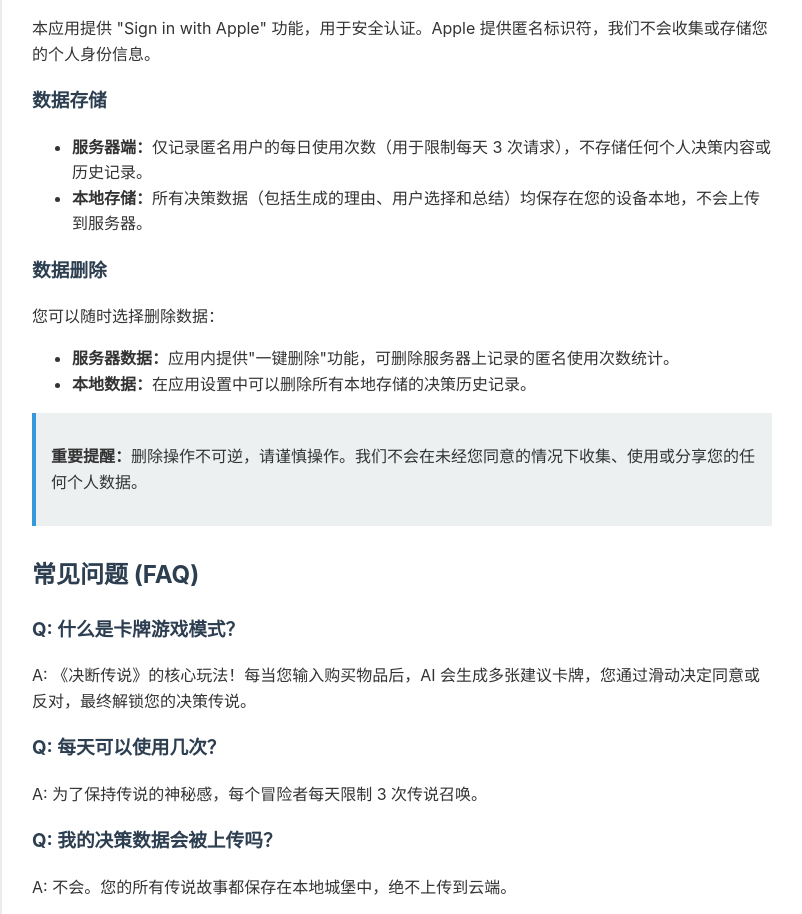
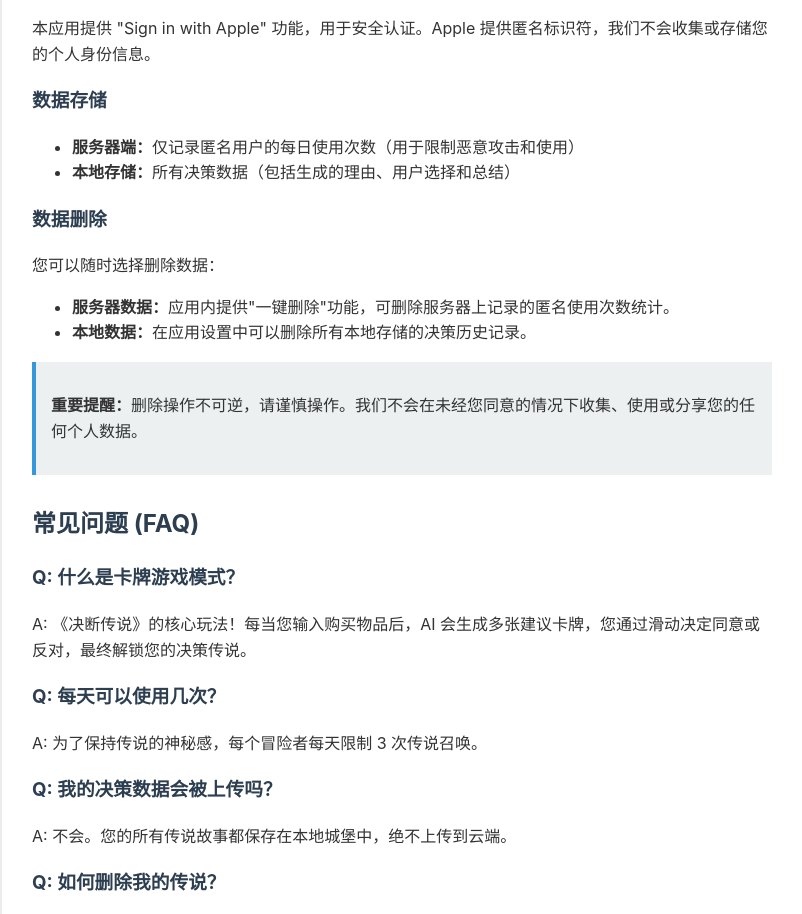
Before and after one commit to teacher-tony12138/DecisionHomePage, a plain HTML site: page index.html in a window 1280 px wide. Shown: the part 864-1778 px from the top of the page, without its empty margins (238-1040 px from the left). Drawn offline with Linux system fonts and the light colour scheme.

Commit message:
change text

```diff
--- a/index.html
+++ b/index.html
@@ -92,8 +92,8 @@
 
             <h3>数据存储</h3>
             <ul>
-                <li><strong>服务器端：</strong>仅记录匿名用户的每日使用次数（用于限制每天 3 次请求），不存储任何个人决策内容或历史记录。</li>
-                <li><strong>本地存储：</strong>所有决策数据（包括生成的理由、用户选择和总结）均保存在您的设备本地，不会上传到服务器。</li>
+                <li><strong>服务器端：</strong>仅记录匿名用户的每日使用次数（用于限制恶意攻击和使用）</li>
+                <li><strong>本地存储：</strong>所有决策数据（包括生成的理由、用户选择和总结）</li>
             </ul>
 
             <h3>数据删除</h3>
```
